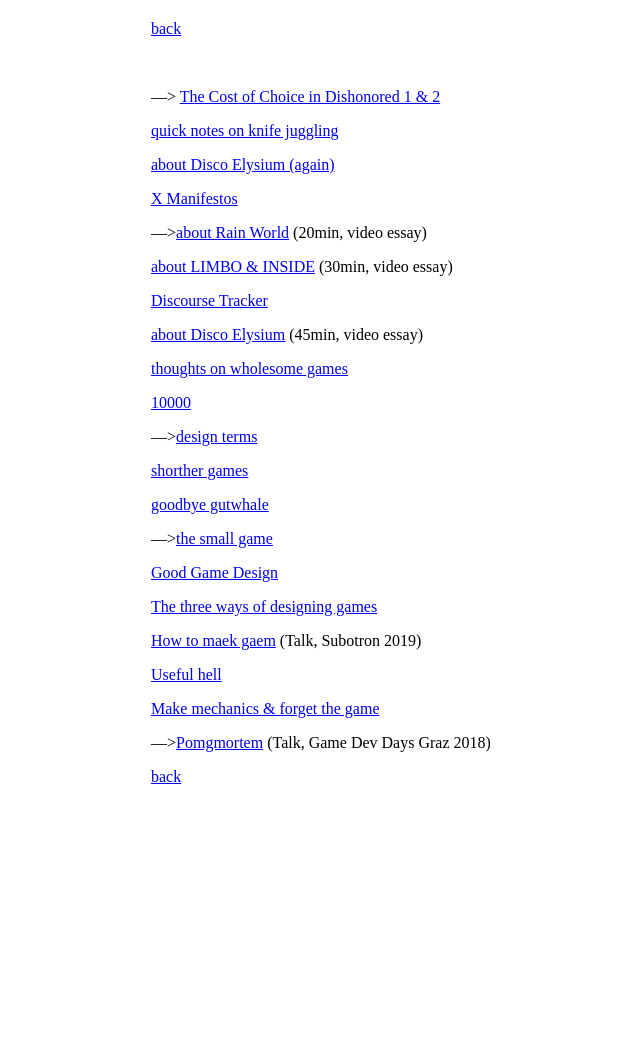
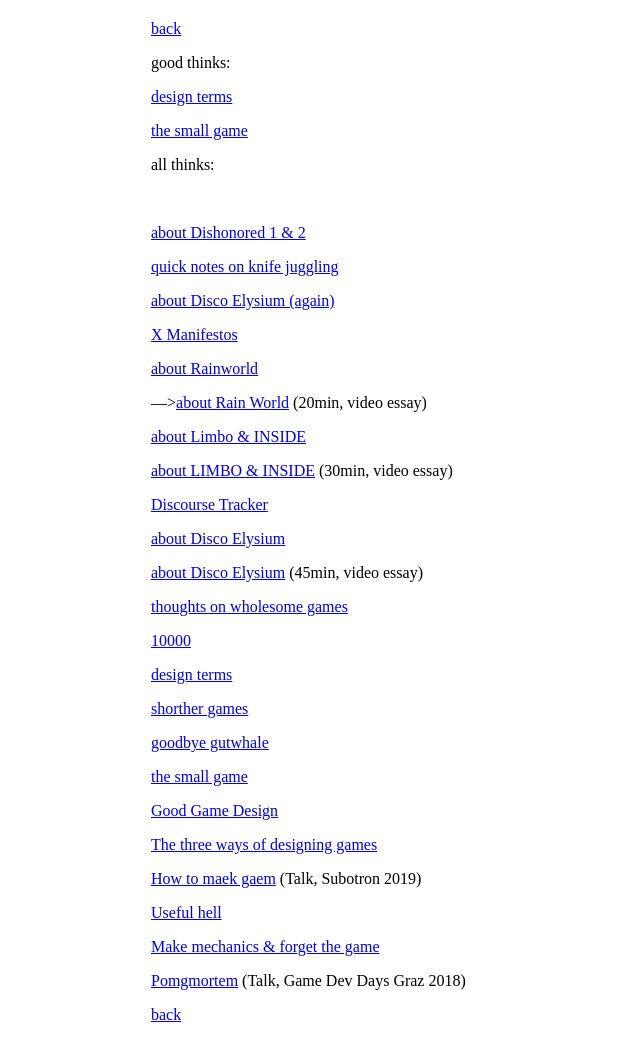
Before and after one commit to stuffedwombat/stuffedwombat.github.io, a Jekyll site: the page built from thinking.md, in a window 1280 px wide. Shown: the whole page, without its empty margins (173-813 px from the left). Built offline with Jekyll 4.4.1, drawn with Linux system fonts in a browser that asks for light colours; our own code applies the rules of GitHub Pages for plain Markdown files; comment, search, counter and statistics services are not loaded; before the commit the page ends 900 px from its top, so only the background shows below that.

Commit message:
Update thinking.md

```diff
--- a/thinking.md
+++ b/thinking.md
@@ -1,20 +1,35 @@
 [back](index)
+
+good thinks:
+
+[design terms](design_terms)
+
+[the small game](the_small_game)
+
+
+all thinks:
 
 <br>
 
----> [The Cost of Choice in Dishonored 1 & 2](cost_of_choice_dishonored)
+[about Dishonored 1 & 2](about_dishonored)
 
 [quick notes on knife juggling](knife_juggling_190222)
 
-[about Disco Elysium (again)](about_disco_elysium)
+[about Disco Elysium (again)](about_disco_2)
 
 [X Manifestos](x_manifestos)
 
+[about Rainworld](about_rainworld)
+
 ---><a href="https://www.youtube.com/watch?v=0UQqY6zWWZ0" target="_blank">about Rain World</a> (20min, video essay)
+
+[about Limbo & INSIDE](about_limbo_inside)
 
 <a href="https://www.youtube.com/watch?v=HajA1EzJ5iM" target="_blank">about LIMBO & INSIDE</a> (30min, video essay)
 
 [Discourse Tracker](discourse_tracker)
+
+[about Disco Elysium](about_disco_1)
 
 <a href="https://www.youtube.com/watch?v=eqgKnwjRC6I" target="_blank">about Disco Elysium</a> (45min, video essay)
 
@@ -22,13 +37,13 @@
 
 [10000](10000)
 
---->[design terms](design_terms)
+[design terms](design_terms)
 
 [shorther games](shorter_games)
 
 [goodbye gutwhale](goodbye_gutwhale)
 
---->[the small game](the_small_game)
+[the small game](the_small_game)
 
 [Good Game Design](good_game_design)
 
@@ -40,6 +55,6 @@
 
 [Make mechanics & forget the game](make_mechanics)
 
----><a href="https://www.youtube.com/watch?v=vcAlQyzxRck" target="_blank">Pomgmortem</a> (Talk, Game Dev Days Graz 2018)
+<a href="https://www.youtube.com/watch?v=vcAlQyzxRck" target="_blank">Pomgmortem</a> (Talk, Game Dev Days Graz 2018)
 
 [back](index)
```
